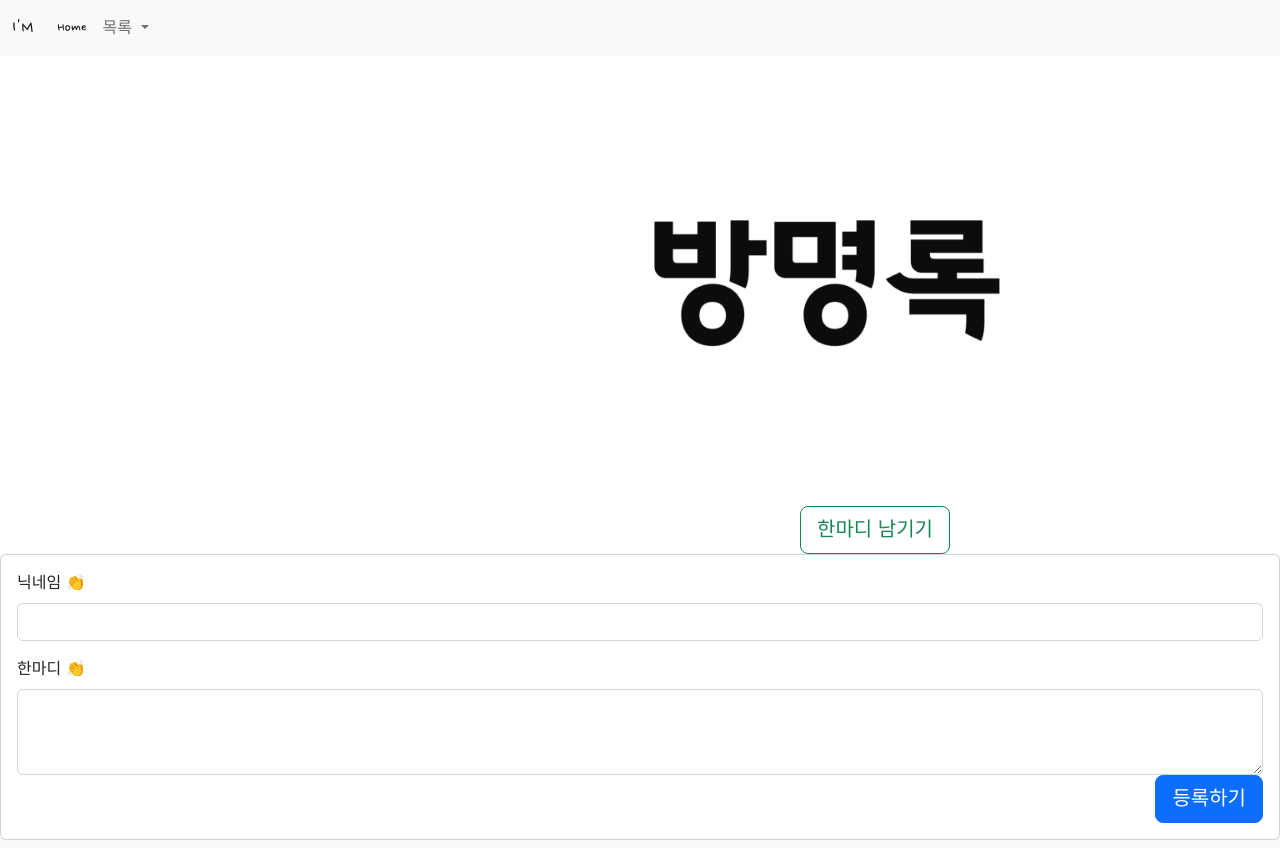
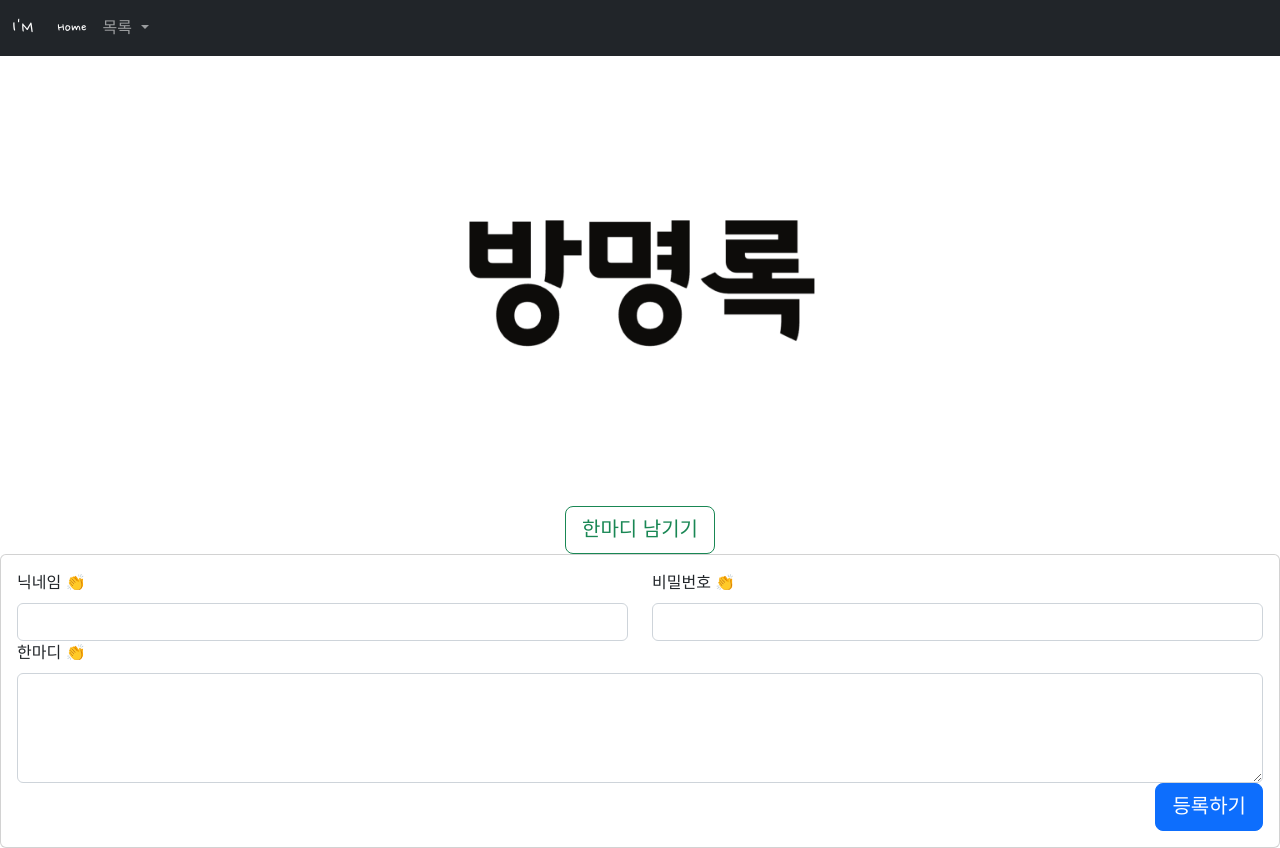
Before and after one commit to yhjs1211/sparta-im, a Flask app: page /board in a window 1280 px wide, after a click on "한마디 남기기". Run offline with Flask 3, Linux system fonts and the light colour scheme; data that the repository does not hold is empty.

Commit message:
bug fix and upgrade js

```diff
--- a/app.py
+++ b/app.py
@@ -7,7 +7,7 @@ cors = CORS(app, resources={
     r"/im/*":{"origin":"*"}
 })
 
-from pymongo import MongoClient, ReturnDocument
+from pymongo import MongoClient
 client = MongoClient('mongodb+srv://sparta:test@cluster0.x2zlpmf.mongodb.net/?retryWrites=true&w=majority')
 db = client.dbsparta
 
@@ -70,25 +70,32 @@ def render_board():
 @app.route("/board", methods=["POST"])
 def create_visitBook():
     doc={}
-    if('_id' in request.form):
-        db.visitBooks.delete_one({'_id':ObjectId(request.form['_id'][0:24])})
-        return jsonify({'msg':"방명록이 삭제되었습니다."})
+    for i in request.form.keys():
+        doc[i]=request.form[i]
+
+    db.visitBooks.insert_one(doc)
+
+    return jsonify({'msg':"방명록이 생성되었습니다."})
+
+@app.route("/board", methods=["DELETE"])
+def delete_visitBook():
+    password = request.form['password']
+    print(password)
+    chk = db.visitBooks.find_one({'password':password})
+    print(chk)
+    if(chk is not None):
+        db.visitBooks.delete_one({'password':password})
+        return jsonify({'msg':"삭제되었습니다."})
     else:
-        for i in request.form.keys():
-            doc[i]=request.form[i]
-        db.visitBooks.insert_one(doc)
-        return jsonify({'msg':"방명록이 생성되었습니다."})
-
-
+        return jsonify({'msg':"비밀번호를 확인해주세요"})
 
 @app.route("/board/list", methods=["GET"])
 def visitBook_get():
     visitBook_li = list(db.visitBooks.find({}))
 
     for a in visitBook_li:
-        a['_id']=str(a['_id'])
+        a['_id']=str(a['_id'])[18:24]
     return jsonify({'visitBook_li': visitBook_li})
-
 
 if __name__ == '__main__':
     app.run('127.0.0.1', port=5001, debug=True)
--- a/templates/board.html
+++ b/templates/board.html
@@ -1,13 +1,15 @@
 {% extends 'index.html' %} {% block content %}
 <style>
   .novengers_img {
-    padding-left: 600px;
+    margin: auto;
+    display: block;
   }
 
   .title-buttons {
-    margin-left: 800px;
+    text-align: center;
   }
 </style>
+
 <script>
   $(document).ready(function () {
     load_visitBook();
@@ -18,48 +20,51 @@
       .then((res) => res.json())
       .then((data) => {
         let arr = data["visitBook_li"];
+        let visit_num = 1;
         arr.forEach((v) => {
           $("#visitBook-card").append(`
             <div class="card position-relative" style="width: 18rem;">
-              <h3>${v['nickname']}</h3>
+              <h3>${v["nickname"]}</h3>
+              <hr/>
               <div class="card-body">
-                <textarea id="${v['_id']}" hidden>${v['_id']}</textarea>
-                <p class="card-text">${v['comment']}</p>
+                <p class="card-text">${v["comment"]}</p>
               </div>
-              <button type="button" id="${v['_id']}" onclick="delete_visitBook(this.id)" class="btn-close position-absolute top-0 end-0" aria-label="Close"></button>
+              <button type="button" data-bs-toggle="modal" data-bs-target="#deleteModal" class="btn-close position-absolute top-0 end-0" aria-label="Close"></button>
             </div>
             `);
         });
       });
   }
 
-  function delete_visitBook(id){
-    let _id = $('#'+id).val();
+  function delete_visitBook() {
+    let password = $("#delete-visitBook").val();
 
     let formData = new FormData();
-    formData.append('_id',_id);
-    fetch("http://localhost:5001/board", {method: "POST", body:formData})
-    .then((res)=>res.json())
-    .then((data)=>{
+    formData.append("password", password);
+
+    fetch("http://localhost:5001/board", { method: "DELETE", body: formData })
+      .then((res) => res.json())
+      .then((data) => {
         alert(data["msg"]);
         window.location.reload();
-    })
-
+      });
   }
 
   function create_visitBook() {
     let nickname = $("#nickname").val();
     let comment = $("#comment").val();
+    let password = $("#password").val();
 
     let formData = new FormData();
     formData.append("nickname", nickname);
     formData.append("comment", comment);
+    formData.append("password", password);
 
     fetch("http://localhost:5001/board", { method: "POST", body: formData })
       .then((res) => res.json())
       .then((data) => {
+        console.log(data["msg"]);
         alert(data["msg"]);
-        window.location.reload();
       });
   }
 </script>
@@ -86,26 +91,83 @@
   </div>
 </div>
 <!-- Collapse -->
+<form id="visitBookForm" onsubmit="create_visitBook()">
   <div class="collapse" id="visitBook">
     <div class="card card-body">
       <div class="position-relative">
-      <div class="mb-3">
+        <div class="row">
+          <div class="col">
             <label for="nickname" class="form-label">닉네임 👏</label>
-        <input type="email" class="form-control" id="nickname" />
+            <input type="text" class="form-control" id="nickname" required />
+          </div>
+          <div class="col">
+            <label for="password" class="form-label">비밀번호 👏</label>
+            <input
+              type="password"
+              class="form-control"
+              id="password"
+              required
+            />
+          </div>
         </div>
         <div class="mb-5">
           <label for="comment" class="form-label">한마디 👏</label>
-        <textarea class="form-control" id="comment" rows="3"></textarea>
+          <textarea class="form-control" id="comment" rows="4"></textarea>
         </div>
         <button
           class="btn btn-lg btn-primary position-absolute bottom-0 end-0"
-        type="button"
-        onclick="create_visitBook()"
+          type="submit"
         >
           등록하기
         </button>
       </div>
     </div>
   </div>
+</form>
+
+<!-- Modal -->
+<div
+  class="modal fade"
+  id="deleteModal"
+  tabindex="-1"
+  aria-labelledby="exampleModalLabel"
+  aria-hidden="true"
+>
+  <form id="deleteVisitBookForm" onsubmit="delete_visitBook()">
+    <div class="modal-dialog">
+      <div class="modal-content">
+        <div class="modal-header">
+          <h1 class="modal-title fs-5">방명록 삭제</h1>
+          <button
+            type="button"
+            class="btn-close"
+            data-bs-dismiss="modal"
+            aria-label="Close"
+          ></button>
+        </div>
+        <div class="modal-body">
+          <h3>👏 삭제하시려면 비밀번호를 입력해주세요.</h3>
+          <input
+            class="form-control"
+            type="password"
+            id="delete-visitBook"
+            required
+          />
+        </div>
+        <div class="modal-footer">
+          <button type="submit" class="btn btn-outline-danger">삭제하기</button>
+          <button
+            type="button"
+            class="btn btn-outline-secondary"
+            data-bs-dismiss="modal"
+          >
+            닫기
+          </button>
+        </div>
+      </div>
+    </div>
+  </form>
+</div>
+
 <div id="visitBook-card" class="line row row-cols-1 row-cols-md-5 g-4"></div>
 {% endblock %}
--- a/templates/index.html
+++ b/templates/index.html
@@ -17,17 +17,19 @@
       * {
         font-family: "Nanum Pen Script", cursive;
       }
-      .title{
+
+      .title {
         font-size: 100px;
         text-align: center;
         padding-top: 50px;
+        padding-bottom: 150px;
       }
     </style>
     <!-- JQuery -->
     <script src="https://ajax.googleapis.com/ajax/libs/jquery/3.5.1/jquery.min.js"></script>
   </head>
   <body>
-    <nav class="navbar navbar-expand-lg bg-light">
+    <nav class="navbar navbar-dark navbar-expand-lg bg-dark">
       <div class="container-fluid">
         <a class="navbar-brand" href="http://localhost:5001/">I'M</a>
         <button
@@ -44,15 +46,33 @@
         <div class="collapse navbar-collapse" id="navbarSupportedContent">
           <ul class="navbar-nav me-auto mb-2 mb-lg-0" id="chk">
             <li class="nav-item">
-              <a class="nav-link active" aria-current="page" href="http://localhost:5001/">Home</a>
+              <a
+                class="nav-link active"
+                aria-current="page"
+                href="http://localhost:5001/"
+                >Home</a
+              >
             </li>
             <li class="nav-item dropdown">
-              <a class="nav-link dropdown-toggle" role="button" data-bs-toggle="dropdown" aria-expanded="false">
+              <a
+                class="nav-link dropdown-toggle"
+                role="button"
+                data-bs-toggle="dropdown"
+                aria-expanded="false"
+              >
                 목록
               </a>
               <ul class="dropdown-menu">
-                <li><a class="dropdown-item" href="http://localhost:5001/members">Member</a></li>
-                <li><a class="dropdown-item" href="http://localhost:5001/board">방명록</a></li>
+                <li>
+                  <a class="dropdown-item" href="http://localhost:5001/members"
+                    >Member</a
+                  >
+                </li>
+                <li>
+                  <a class="dropdown-item" href="http://localhost:5001/board"
+                    >방명록</a
+                  >
+                </li>
               </ul>
             </li>
           </ul>
@@ -61,9 +81,25 @@
     </nav>
 
     {% block content %}
-    <p class="title">Novengers 팀을 소개합니다</p>
+    <div class="introduceNovengers">
+      <p class="title" id="inTitle">Novengers 팀을 소개합니다</p>
+      <div class="row">
+        <div class="col">
+          <h2 style="text-align: center">끈기</h2>
+          <h4 style="text-align: center; padding-top: 40px;">난제를 만나더라도 제자리에 머물지 않고 해결할때까지 끝을 보는 끈기</h4>
+        </div>
+        <div class="col">
+          <h2 style="text-align: center">호기심</h2>
+          <h4 style="text-align: center; padding-top: 40px;">하나를 공부하면 열가지를 공부해 나가는 호기심</h4>
+        </div>
+        <div class="col">
+          <h2 style="text-align: center">협동심</h2>
+          <h4 style="text-align: center; padding-top: 40px;">소통의 중요성을 알고 힘이 되며 나아가는 협동심</h4>
+        </div>
+      </div>
+    </div>
+
     {% endblock%}
-
 
     <script
       src="https://cdn.jsdelivr.net/npm/bootstrap@5.2.3/dist/js/bootstrap.bundle.min.js"
```
Also changed, not shown: templates/member.html (+5 -3 lines). Lines whose indentation alone changed are shown as unchanged.
